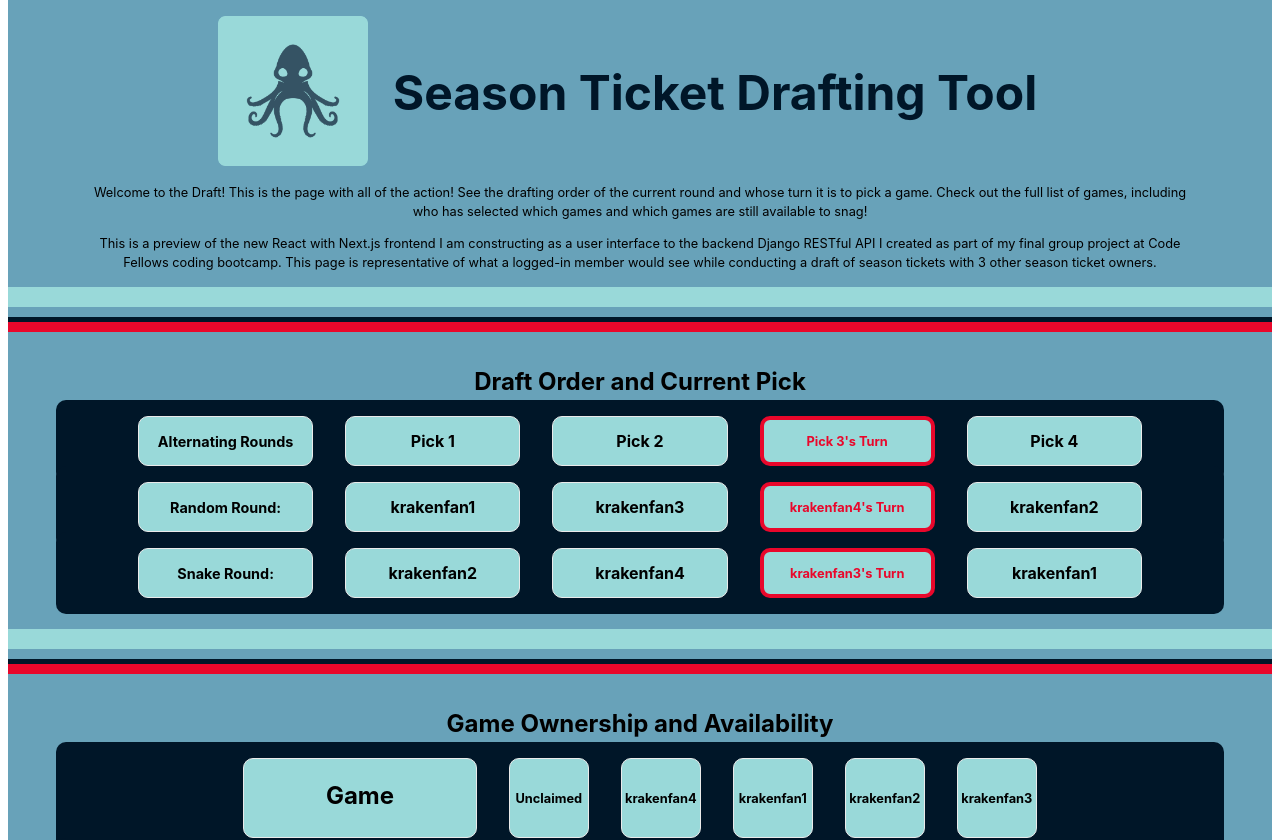
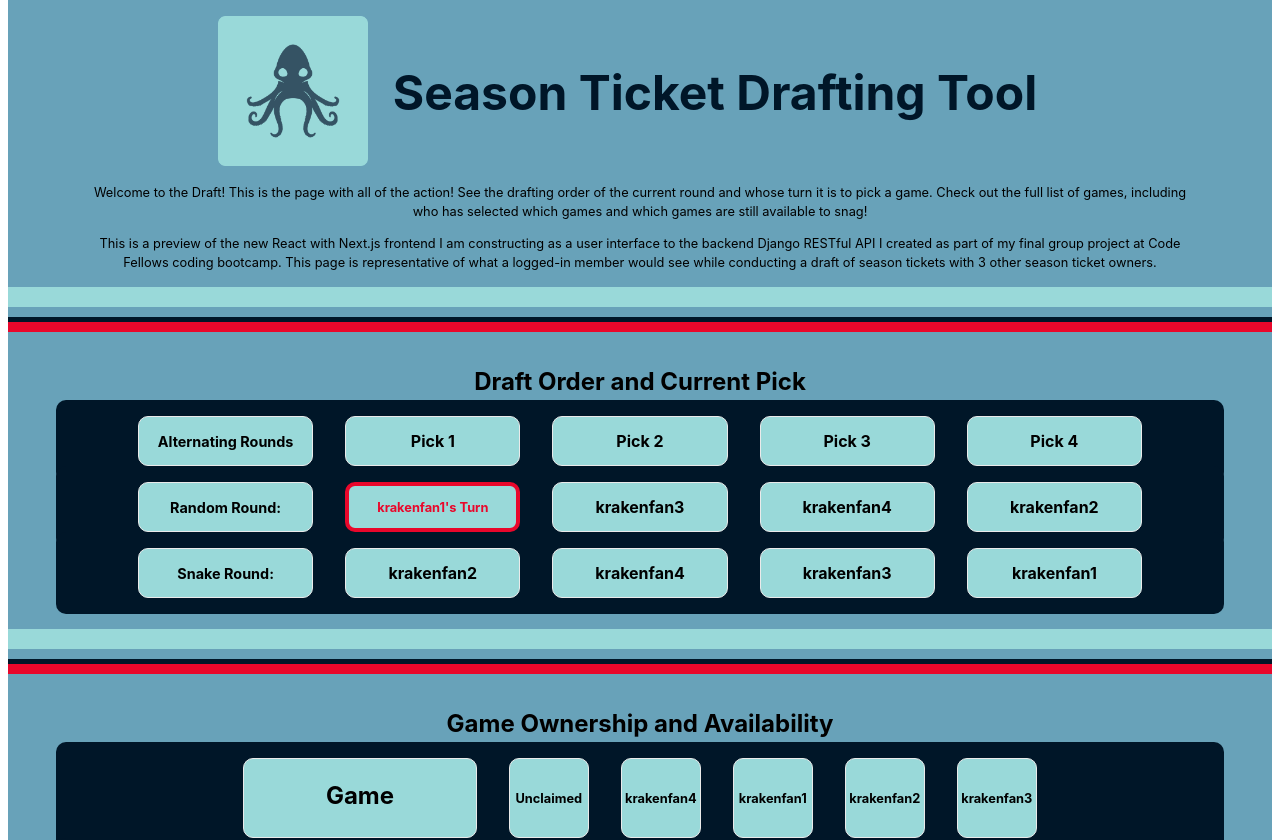
Before and after one commit to paul-leonard/draft-tickets, a Next.js app: page / in a window 1280 px wide. Shown: the top 840 px of the page. Built offline with nearby package versions, Linux system fonts and the light colour scheme.

Commit message:
single member's turn to pick is highlighted using props

```diff
--- a/components/DraftProgressDisplay.js
+++ b/components/DraftProgressDisplay.js
@@ -1,6 +1,31 @@
 import styles from '../styles/DraftProgressDisplay.module.css'
 
-export default function DraftProgressDisplay ({draft_order}) {
+export default function DraftProgressDisplay ({draft_order_props}) {
+
+  let draft_order_names = JSON.parse(draft_order_props.draft_order).draft_order.map(row => row.map(id => {
+    let username = ""
+    draft_order_props.participants.forEach((x,i) => {
+      if (id === x.id) {
+        username = x.username
+      }
+    })
+    return username
+  }))
+
+  let draft_order_names_and_pick_one = {
+    draft_order_names: draft_order_names,
+    pick: draft_order_props.pick,
+    round: draft_order_props.round,
+    row: 1
+  }
+
+  let draft_order_names_and_pick_two = {
+    draft_order_names: draft_order_names,
+    pick: draft_order_props.pick,
+    round: draft_order_props.round,
+    row: 2
+  }
+
   return (
     <>
       <h2 className={styles.title}>Draft Order and Current Pick</h2>
@@ -10,7 +35,7 @@ export default function DraftProgressDisplay ({draft_order}) {
           <div className={styles.card}>
             <h2>Alternating Rounds</h2>
           </div>
-          <DraftRow row_order={[...Array(draft_order[0].length).keys()].map( num => (
+          <DraftHeading row_order={[...Array(draft_order_names_and_pick_one.draft_order_names[0].length).keys()].map( num => (
             "Pick " + (num + 1).toString()
           ))}/>
         </div>
@@ -19,14 +44,14 @@ export default function DraftProgressDisplay ({draft_order}) {
           <div className={styles.card}>
             <h2>Random Round:</h2>
           </div>
-          <DraftRow row_order={draft_order[0]}/>
+          <DraftRow order_and_pick={draft_order_names_and_pick_one}/>
         </div>
 
         <div className={styles.grid}>
           <div className={styles.card}>
             <h2>Snake Round:</h2>
           </div>
-          <DraftRow row_order={draft_order[1]}/>
+          <DraftRow order_and_pick={draft_order_names_and_pick_two}/>
         </div>
       </div>
 
@@ -35,11 +60,26 @@ export default function DraftProgressDisplay ({draft_order}) {
 }
 
 
-export function DraftRow ({row_order}) {
+export function DraftHeading ({row_order}) {
   return (
     <>
       {row_order.map((turn, i) => {
-        if (i === 2) {
+          return (
+            <div key={i} className={styles.card}>
+              <h4>{turn}</h4>
+            </div>
+          )
+      })}
+    </>
+  )
+}
+
+
+export function DraftRow ({order_and_pick}) {
+  return (
+    <>
+      {order_and_pick.draft_order_names[order_and_pick.row-1].map((turn, i) => {
+        if (order_and_pick.row === order_and_pick.round && order_and_pick.pick == i+1) {
           return (
             <div key={i} className={styles.cardsturn}>
               <h4>{turn}&apos;s Turn</h4>
--- a/pages/index.js
+++ b/pages/index.js
@@ -21,15 +21,9 @@ export default function Home(props) {
       <main className={styles.main}>
         <HeroTitle/>
         <Stripe/>
-        <DraftProgressDisplay draft_order={JSON.parse(props.draft_order).draft_order.map(row => row.map(id => {
-          let username = ""
-          props.participants.forEach((x,i) => {
-            if (id === x.id) {
-              username = x.username
-            }
-          })
-          return username
-        }))}/>
+
+        <DraftProgressDisplay draft_order_props={props}/>
+
         <Stripe/>
         <TicketTable participants={props.participants}/>
       </main>
@@ -44,6 +38,7 @@ export async function getStaticProps() {
 
   return {
     props: {
+        // response format from series RESTful API call
         "id": 8,
         "title": "kraken-2021",
         "organizer": {
```
